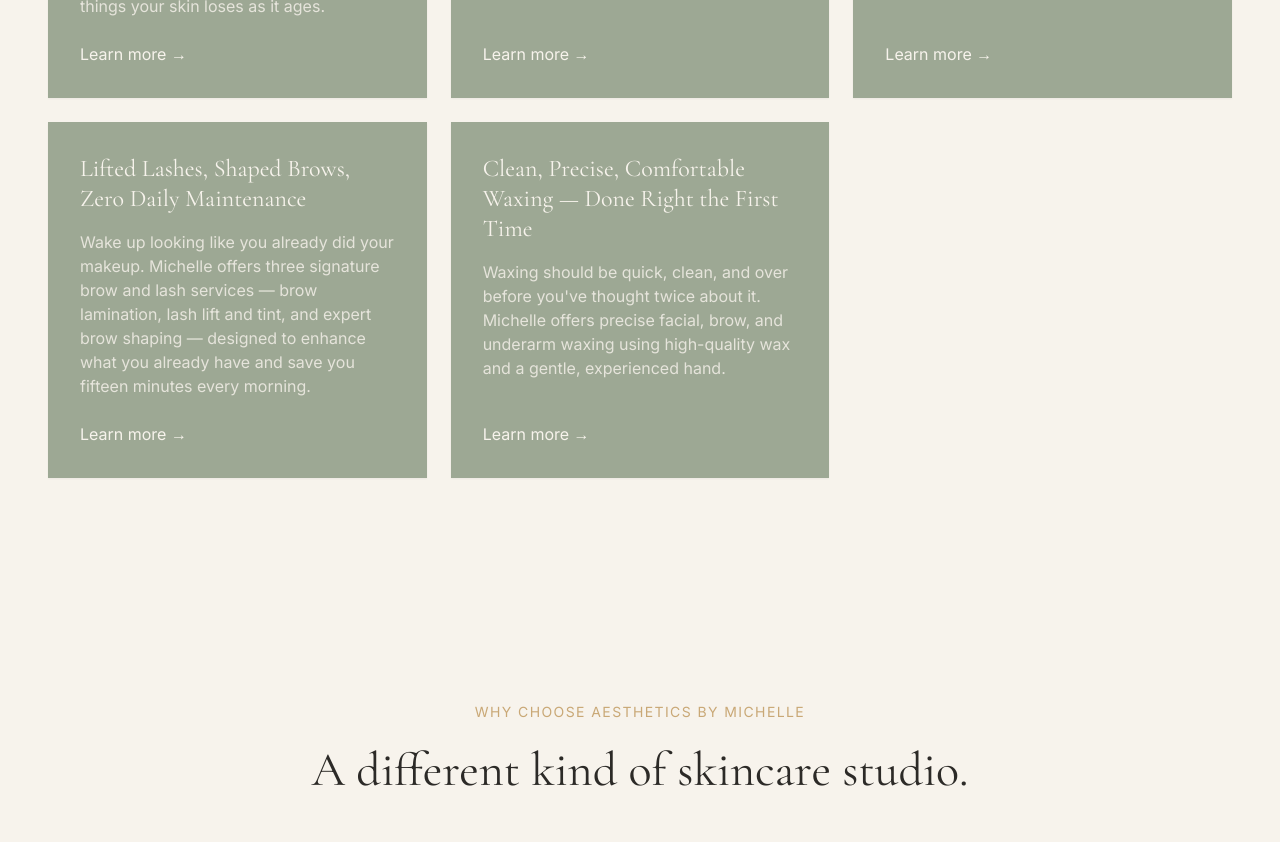
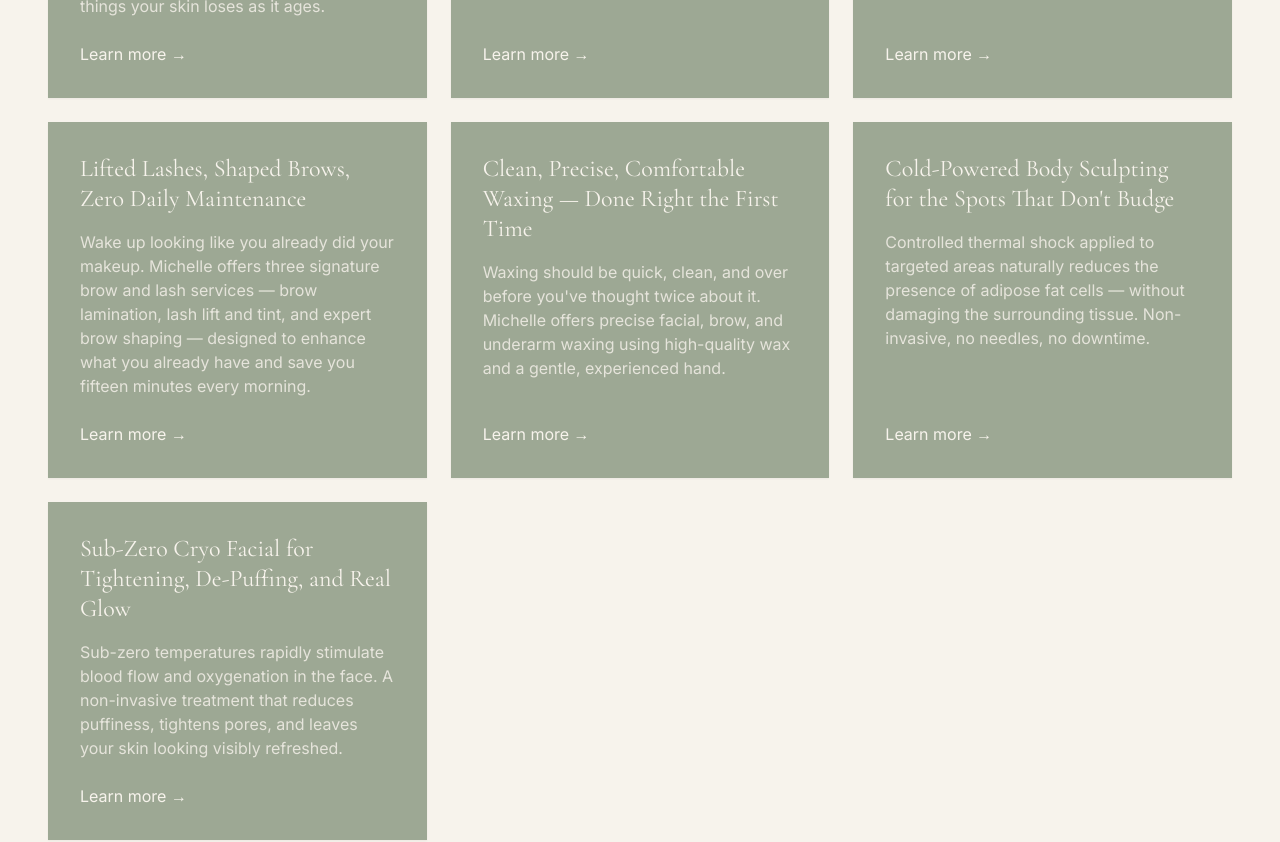
Before and after one commit to Unchainedmindprompts/Aesthetics-by-Michelle, a Next.js app: page / in a window 1280 px wide. Shown: the part 2100-2942 px from the top of the page. Built offline with nearby package versions, Linux system fonts and the light colour scheme.

Commit message:
Add Cryo Body Sculpting and Cryo Facial cards to homepage grid
Both link to /cryo with anchors so the page scrolls to the matching
service card.

```diff
--- a/app/page.tsx
+++ b/app/page.tsx
@@ -28,6 +28,18 @@ const services = [
     description:
       "Waxing should be quick, clean, and over before you've thought twice about it. Michelle offers precise facial, brow, and underarm waxing using high-quality wax and a gentle, experienced hand.",
     href: "/waxing",
+  },
+  {
+    title: "Cold-Powered Body Sculpting for the Spots That Don't Budge",
+    description:
+      "Controlled thermal shock applied to targeted areas naturally reduces the presence of adipose fat cells — without damaging the surrounding tissue. Non-invasive, no needles, no downtime.",
+    href: "/cryo#cryo-body-sculpting",
+  },
+  {
+    title: "Sub-Zero Cryo Facial for Tightening, De-Puffing, and Real Glow",
+    description:
+      "Sub-zero temperatures rapidly stimulate blood flow and oxygenation in the face. A non-invasive treatment that reduces puffiness, tightens pores, and leaves your skin looking visibly refreshed.",
+    href: "/cryo#cryo-facial",
   },
 ];
 
```
